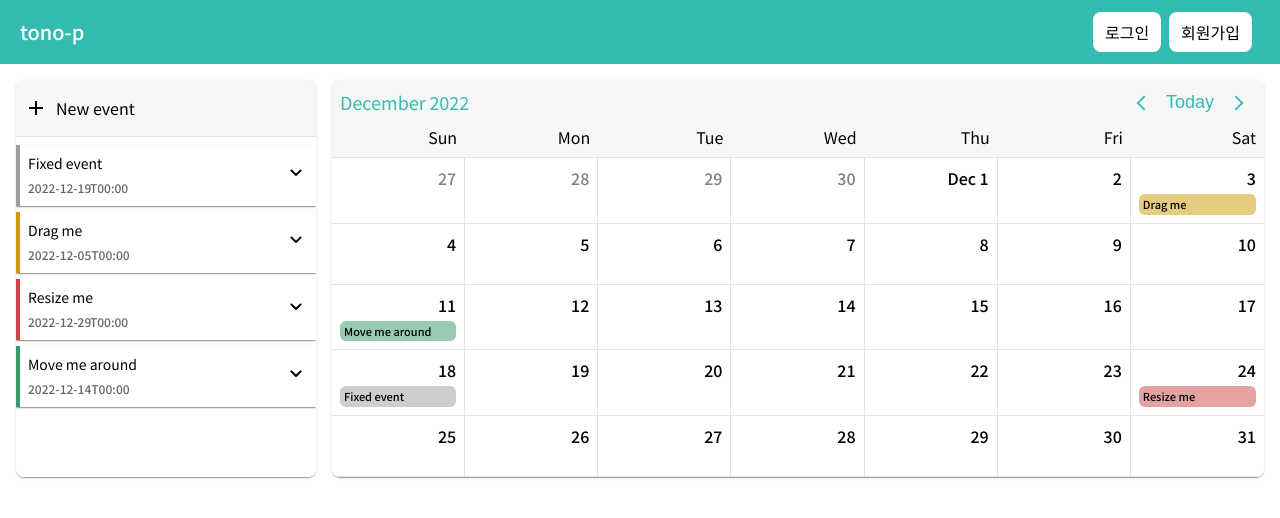
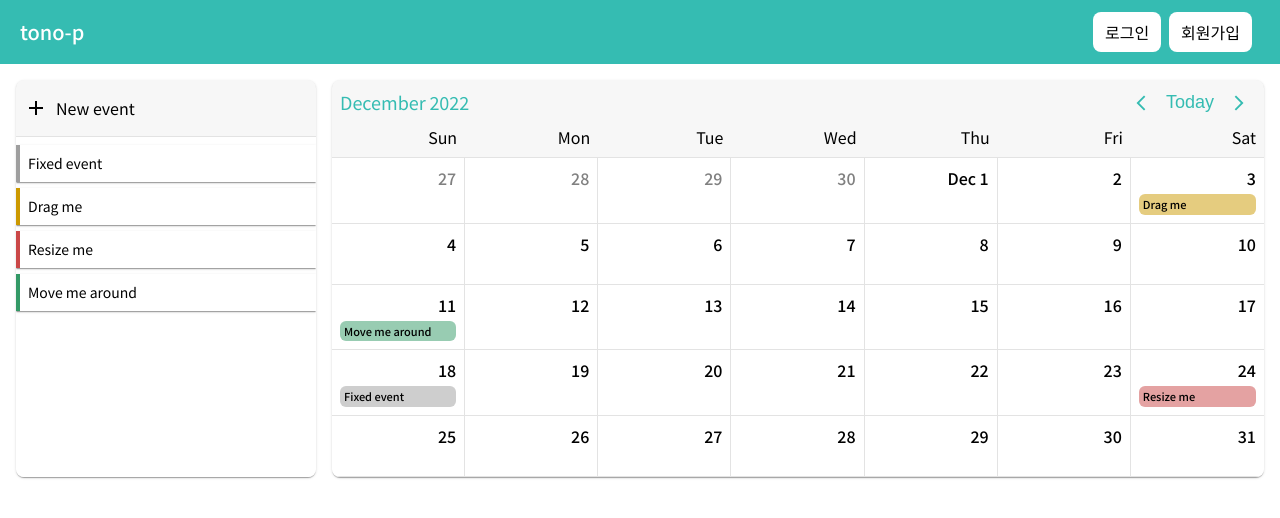
Before and after one commit to jmeno1011/tono-p, a Next.js app: page /calendar in a window 1280 px wide. Shown: the top 518 px of the page. Built offline with nearby package versions, Linux system fonts and the light colour scheme.

Commit message:
Revert "add firebase and config"
This reverts commit f71d6d48ecf20d495b60c2e93afd9bdaaebcbed2.

```diff
--- a/package.json
+++ b/package.json
@@ -16,7 +16,6 @@
     "axios": "^1.2.1",
     "babel-preset-next": "^1.4.0",
     "dayjs": "^1.11.7",
-    "firebase": "^9.15.0",
     "next": "^12.2.5",
     "react": "^18.2.0",
     "react-datepicker": "^4.8.0",
--- a/src/componets/calendar/ScheduleCard.jsx
+++ b/src/componets/calendar/ScheduleCard.jsx
@@ -1,27 +1,12 @@
-import { Icon } from '@iconify/react'
 import React from 'react'
 import styled from 'styled-components'
 
 const ScheduleCardBlock = styled.div`
-  padding: 8px;
-  margin-bottom: 6px;
-  background-color: #fff;
-  border-left: 4px solid ${(props) => props.color};
-  overflow: hidden;
-  display: flex;
-  justify-content: space-between;
-  align-items: center;
-
-  span{
-    font-size: 0.75rem;
-    font-weight: 500;
-    color: rgba(0,0,0,.6);
-  }
-
-  svg{
-    cursor: pointer;
-    font-size: 1.5rem;
-  }
+    padding: 8px;
+    margin-bottom: 6px;
+    background-color: #fff;
+    border-left: 4px solid ${(props)=>props.color};
+    overflow: hidden;
 `
 
 /*
@@ -34,16 +19,10 @@ const ScheduleCardBlock = styled.div`
 }
 */
 
-const ScheduleCard = ({ title, date, color }) => {
+const ScheduleCard = ({title, date, color}) => {
   return (
     <ScheduleCardBlock color={color} className="box-sd">
-      <div>
         <h5>{title}</h5>
-        <span>{date}</span>
-      </div>
-      <div>
-        <Icon icon="material-symbols:keyboard-arrow-down-rounded" />
-      </div>
     </ScheduleCardBlock>
   )
 }
```
Also changed, not shown: serviceAccountKey.json (deleted, +0 -12 lines), src/config/firebaseConfig.js (deleted, +0 -21 lines), 2 other files (tests, documents, lock files or other folders).
